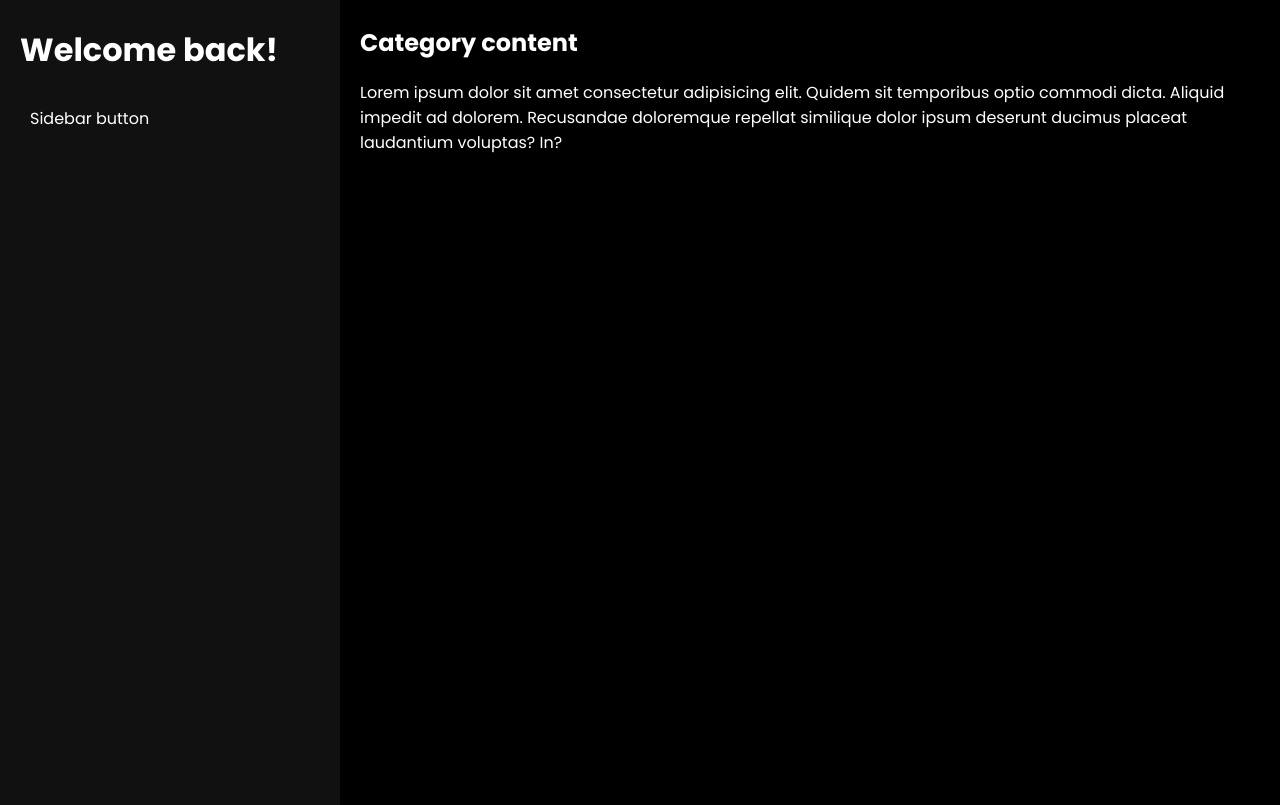
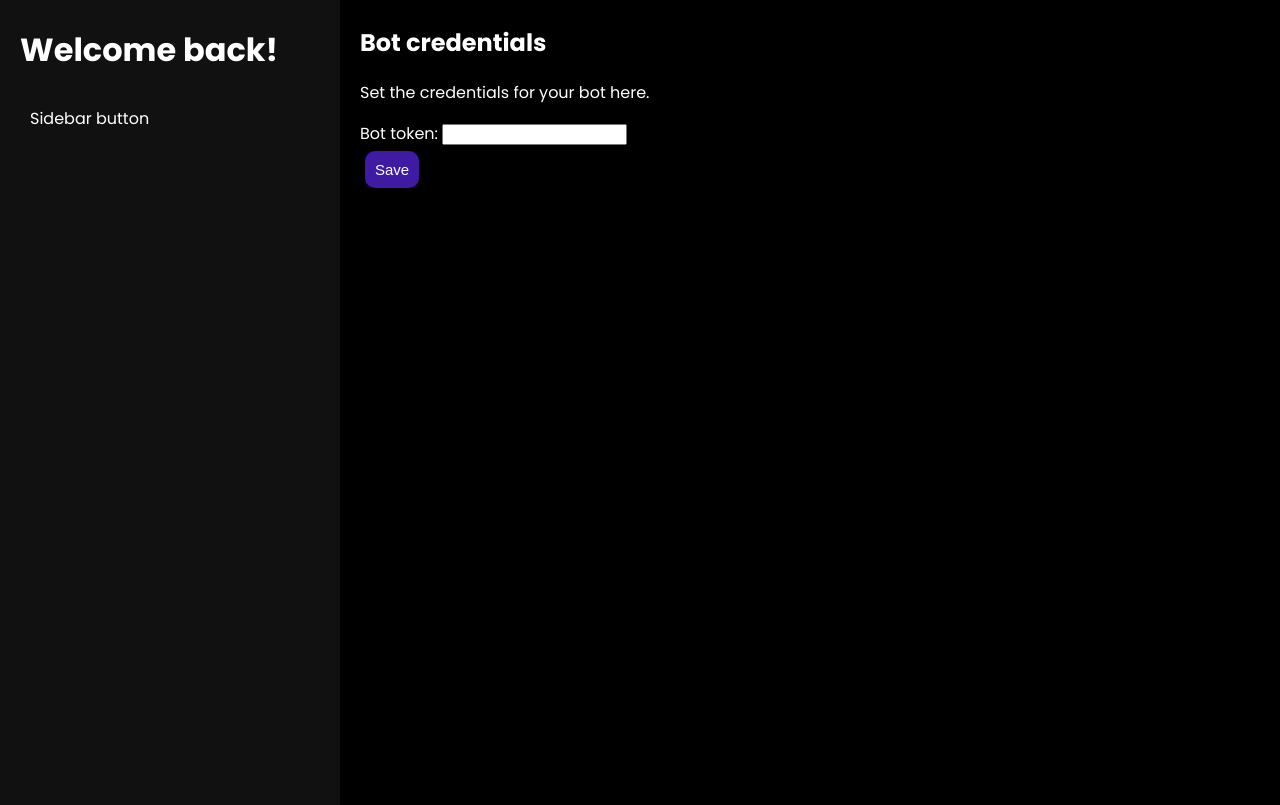
Before and after one commit to Crimeraaa-S1GMA/BotBuild, a Flask app: page / in a window 1280 px wide. Run offline with Flask 3, Linux system fonts and the light colour scheme.

Commit message:
dashboard basis

```diff
--- a/main.py
+++ b/main.py
@@ -1,4 +1,6 @@
-from flask import Flask, render_template
+from flask import Flask, render_template, request
+import os
+import json
 
 app = Flask(__name__, template_folder="templates", static_folder="static")
 
@@ -6,4 +8,26 @@ app = Flask(__name__, template_folder="templates", static_folder="static")
 def main():
     return render_template("index.html")
 
-app.run()
+@app.route("/bot-credentials/set", methods=["POST"])
+def bot_credentials_set():
+    payload = request.get_json()
+    with open("token.txt", "w+") as file:
+        file.write(payload["token"])
+    return payload["token"]
+
+@app.route("/settings", methods=["GET"])
+def bot_credentials_get():
+    token = ""
+    if os.path.exists("token.txt"):
+        with open("token.txt", "r") as file:
+            token = file.read()
+    data = {
+        "token" : token
+    }
+    data_json = json.dumps(data)
+
+    return data_json
+
+
+if __name__ == "__main__":
+    app.run()
--- a/static/index.js
+++ b/static/index.js
@@ -3,3 +3,43 @@ var myDiv = document.getElementById('sidebar-button-1');
 myDiv.addEventListener('click', function() {
   alert('test');
 });
+
+function loadInitialValues() {
+  var url = '/settings';
+  fetch(url, {
+    method: 'GET'
+  })
+    .then(response => response.json())
+    .then(responseData => {
+      console.log(responseData);
+      document.getElementById("bot-credentials-token").setAttribute("value", responseData.token)
+    })
+    .catch(error => {
+      console.error('Error:', error);
+    });
+}
+
+function botCredentialsSave() {
+  let tokenValue = document.getElementById("bot-credentials-token").value;
+
+  let data = {
+    token : tokenValue
+  };
+  let serializedData = JSON.stringify(data);
+
+  var url = '/bot-credentials/set';
+  fetch(url, {
+    method: 'POST',
+    headers: {
+      'Content-Type': 'application/json'
+    },
+    body: serializedData
+  })
+    .then(response => response.text())
+    .then(responseData => {
+      console.log(responseData);
+    })
+    .catch(error => {
+      console.error('Error:', error);
+    });
+}
--- a/static/style.css
+++ b/static/style.css
@@ -5,6 +5,25 @@ body {
     color: white;
     margin: 0;
     font-family: 'Poppins', sans-serif;
+}
+
+button {
+    background-color: #3f1ba4;
+    color: white;
+    font-size: 15px;
+    margin: 5px;
+    padding: 10px;
+    border-radius: 10px;
+    border-style: none;
+    cursor: pointer;
+}
+
+button:hover {
+    background-color: #4f2cb5;
+}
+
+button:active {
+    background-color: #5f3dc6;
 }
 
 .dashboard-container {
--- a/templates/index.html
+++ b/templates/index.html
@@ -6,7 +6,7 @@
     <link href="{{ url_for('static', filename='style.css') }}" rel="stylesheet">
     <title>BotBuild Dashboard</title>
 </head>
-<body>
+<body onload="loadInitialValues()">
     <div class="dashboard-container">
         <div class="sidebar">
             <h1>Welcome back!</h1>
@@ -15,8 +15,13 @@
             </div>
         </div>
         <div class="content">
-            <h2>Category content</h2>
-            <p>Lorem ipsum dolor sit amet consectetur adipisicing elit. Quidem sit temporibus optio commodi dicta. Aliquid impedit ad dolorem. Recusandae doloremque repellat similique dolor ipsum deserunt ducimus placeat laudantium voluptas? In?</p>
+            <div class="category" id="bot-credentials">
+                <h2>Bot credentials</h2>
+                <p>Set the credentials for your bot here.</p>
+                <div><span>Bot token:</span>
+                    <input type="text" id="bot-credentials-token"></div>
+                <button onclick="botCredentialsSave()">Save</button>
+            </div>
         </div>
     </div>
     <script src="{{ url_for('static', filename='index.js') }}"></script>
```
